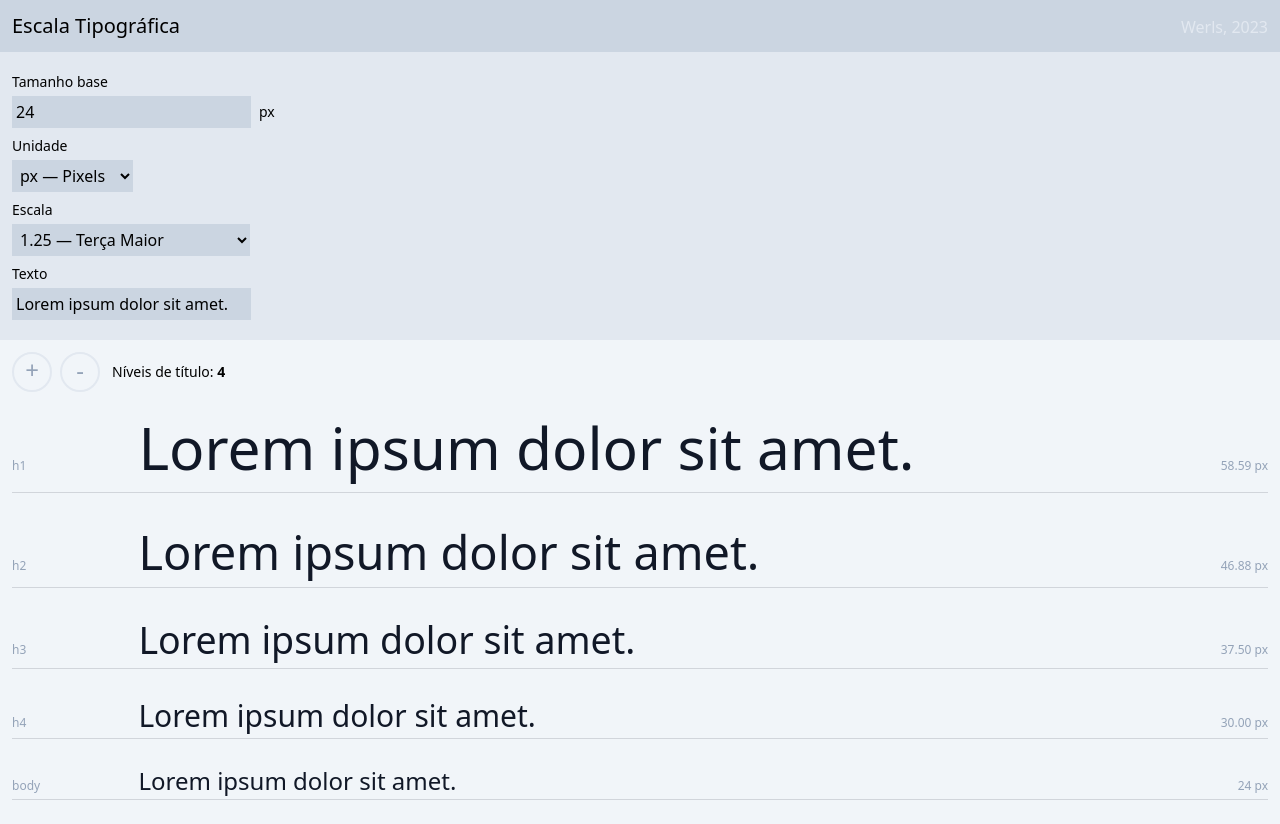
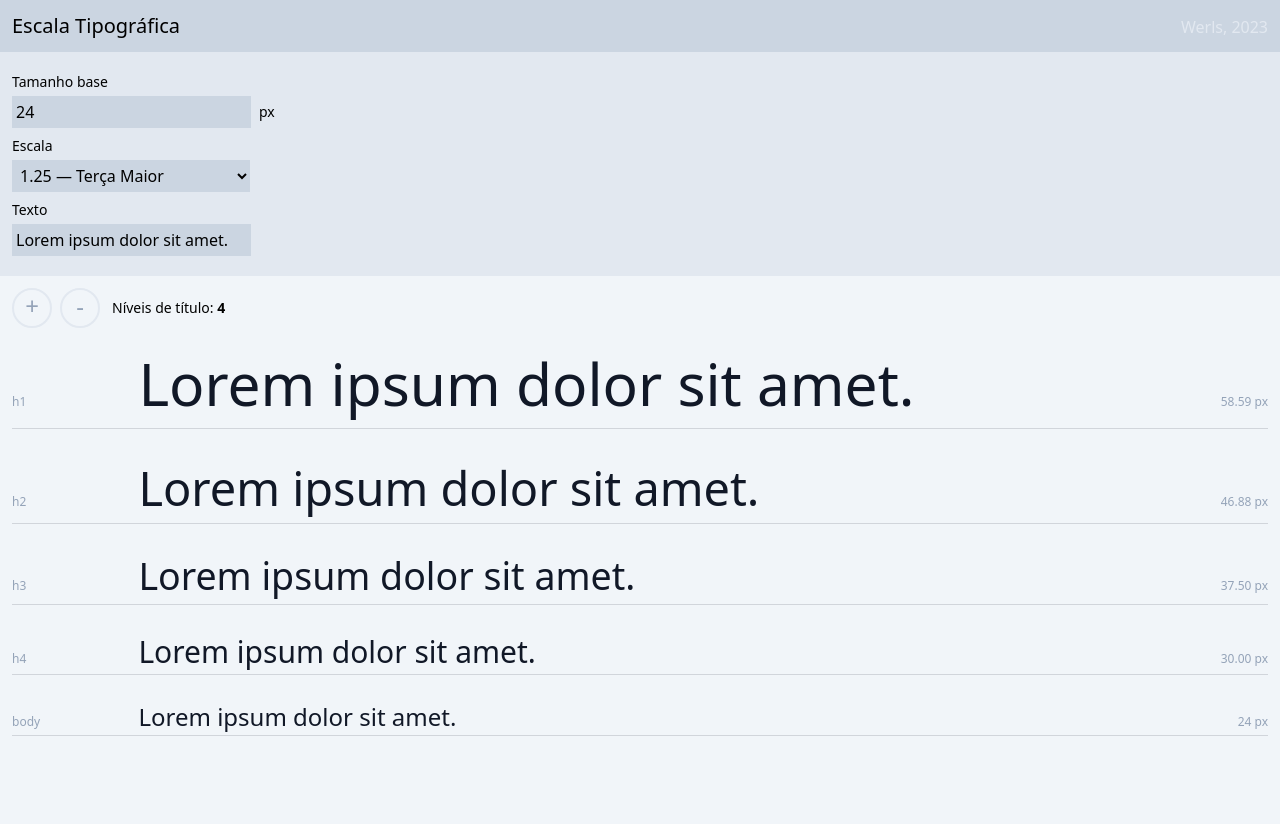
Before and after one commit to werls/typescale, a SvelteKit app: page / in a window 1280 px wide. After the commit the page ends 800 px from the top, so only its background shows below. Built offline with nearby package versions, Linux system fonts and the light colour scheme.

Commit message:
remove units input select

```diff
--- a/src/components/Controller.svelte
+++ b/src/components/Controller.svelte
@@ -87,7 +87,7 @@
       </div>
     </div>
     <!-- Units -->
-    <InputSelect title="Unidade" bind={unit} options={units} handler={handleInput}/>
+    <!-- <InputSelect title="Unidade" bind={unit} options={units} handler={handleInput}/> -->
     <!-- Scale -->
     <InputSelect title="Escala" bind={scale} options={scales} handler={handleInput}/>
     <!-- Text -->
```
